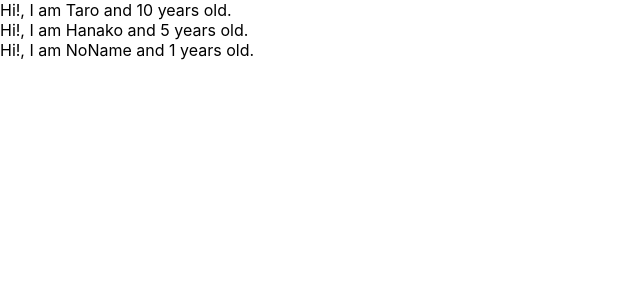
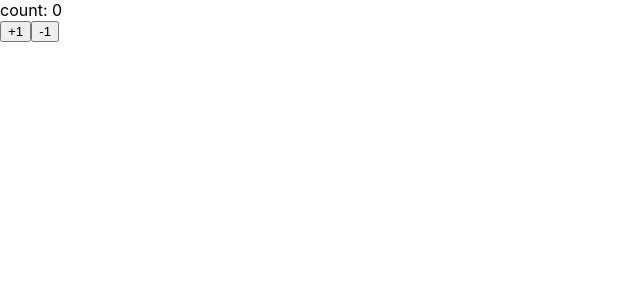
Before and after one commit to Takahiro01/udemy-react-redux-crud-application, a React (Create React App) app: page / in a window 1280 px wide. Shown: the top 300 px of the page, without its empty margins (0-640 px from the left). Built offline with nearby package versions, Linux system fonts and the light colour scheme.

Commit message:
learn state

```diff
--- a/src/App.js
+++ b/src/App.js
@@ -1,28 +1,32 @@
 import React from 'react';
+import { Component } from 'react';
 
-const App = () => {
-  const profiles = [
-    { name: "Taro", age: 10 },
-    { name: "Hanako", age: 5 },
-    { name: "NoName" },
-  ]
-  return (
-    <div>
-      {
-        profiles.map((profile, index) => {
-          return <User name={profile.name} age={profile.age} key={index} />
-        })
-      }
-    </div>
-  )
-}
 
-const User = (props) => {
-  return <div>Hi!, I am {props.name} and {props.age} years old.</div>
-}
+const App = () => (<Counter></Counter>)
 
-User.defaultProps = {
-  age: 1
+class Counter extends Component {
+  constructor(props) {
+    super(props)
+    this.state = { count: 0 }
+  }
+
+  handlePlusButton = () => {
+    this.setState({ count: this.state.count + 1})
+  }
+
+  handleMinusButton = () => {
+    this.setState({ count: this.state.count - 1})
+  }
+
+  render() {
+    return (
+      <React.Fragment>
+        <div>count: { this.state.count} </div>
+        <button onClick={this.handlePlusButton}>+1</button>
+        <button onClick={this.handleMinusButton}>-1</button>
+      </React.Fragment>
+    )
+  }
 }
 
 export default App;
```
